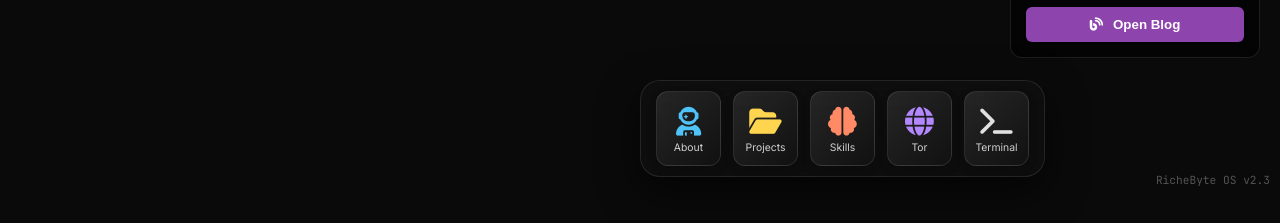
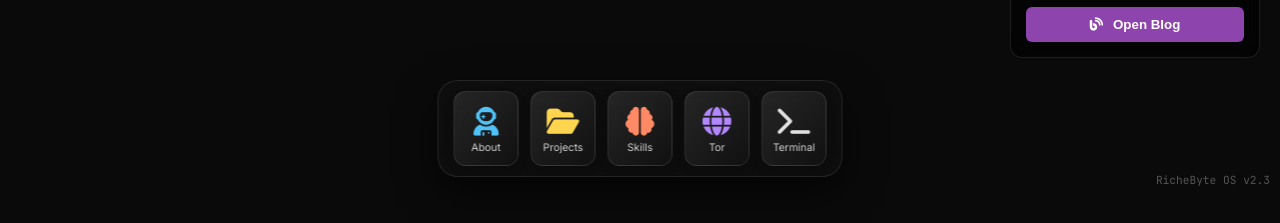
Before and after one commit to RicheByte/portfolio, a plain HTML site: page index.html in a window 1280 px wide. Shown: the part 603-826 px from the top of the page. Drawn offline with nearby package versions, Linux system fonts and the light colour scheme.

Commit message:
Update index.html

```diff
--- a/index.html
+++ b/index.html
@@ -127,7 +127,8 @@
             position: fixed;
             bottom: 20px;
             left: 50%;
-            transform: translateX(-50%);
+            transform: translateX(-50%) translateZ(0);
+            will-change: transform;
             z-index: 10000;
             display: flex;
             justify-content: center;
@@ -532,8 +533,7 @@
         .window,
         #matrix-overlay,
         #top-bar,
-        #dock,
-        #dock-container {
+        #dock {
             transform: translateZ(0);
             will-change: transform;
         }
```
